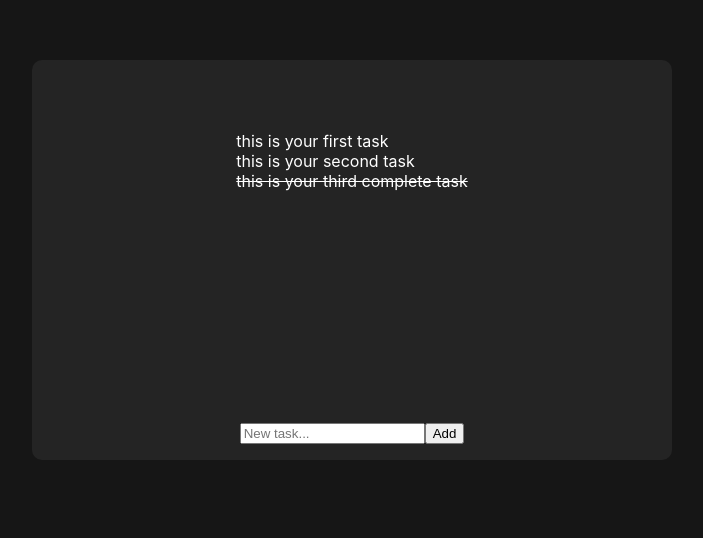
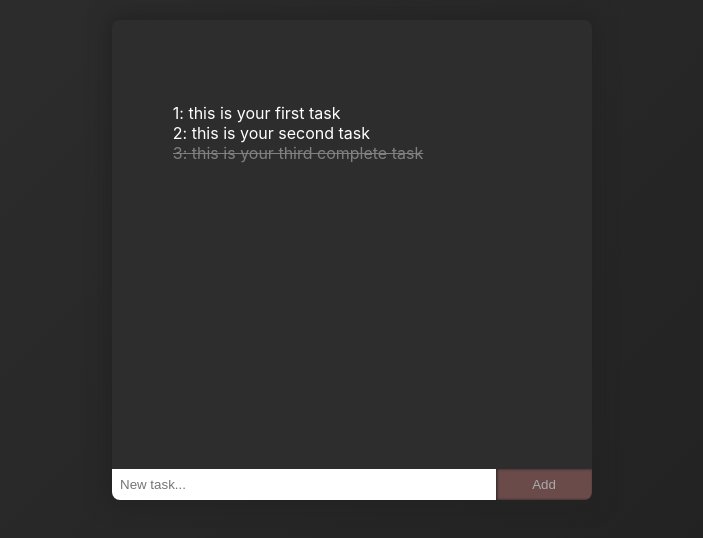
Before and after one commit to evgeny-rov/in24, a React (Create React App) app: page / in a window 1280 px wide. Shown: the part 140-678 px from the top of the page, without its empty margins (288-991 px from the left). Built offline with nearby package versions, Linux system fonts and the light colour scheme.

Commit message:
adding task properly working, styling

```diff
--- a/src/App.css
+++ b/src/App.css
@@ -16,7 +16,7 @@ code {
 .App {
   width: 100%;
   height: 100vh;
-  background-color: rgb(22, 22, 22);
+  background: linear-gradient(-45deg, rgb(31, 31, 31) 0%, rgb(48, 48, 48) 100%);
   display: flex;
   justify-content: center;
   align-items: center;
@@ -26,35 +26,88 @@ code {
 .task-container {
   box-sizing: border-box;
   padding: 1em;
-  width: 50%;
-  height: 50%;
-  background-color: rgb(36, 36, 36);
-  border-radius: 10px;
+  width: 30rem;
+  height: 30rem;
+  background: rgb(45, 45, 45);
+  border-radius: 0.5em;
   display: flex;
   justify-content: center;
   align-items: center;
   position: relative;
-}
-
-.user-input {
-  position: absolute;
-  bottom: 0;
-  padding: 1em;
+  box-shadow: 0 0 20px 5px rgb(35, 35, 35);
+  overflow: hidden;
 }
 
 .task-list {
   list-style: none;
   height: 70%;
+  width: 80%;
   padding: 0;
   margin: 1em;
   text-align: left;
   overflow: auto;
 }
 
-.task-list > li {
+.task-list li {
   cursor: pointer;
+  user-select: none;
+  transition: all .5s;
 }
 
-.task-list > li.complete {
+.task-list li.complete {
   text-decoration: line-through;
+  color: grey;
 }
+
+.task-list li:hover {
+  font-size: 1.05rem;
+}
+
+.user-input {
+  position: absolute;
+  box-sizing: border-box;
+  bottom: 0;
+  width: 100%;
+  height: 2.5rem;
+}
+
+.input {
+  box-sizing: border-box;
+  position: absolute;
+  padding: 0.5rem;
+  border: none;
+  outline: none;
+}
+
+.field {
+  left: 0;
+  bottom: 0;
+  width: 80%;
+  z-index: 4;
+}
+
+.sbmt-btn {
+  bottom: 0;
+  right: 0;
+  color: #fff;
+  width: 20%;
+  background: rgb(231, 71, 106);
+  transition: all .4s;
+  z-index: 5;
+  box-shadow: -3px 0 4px rgb(231, 71, 106);
+}
+
+.sbmt-btn:disabled {
+  color: #AAA;
+  background: rgb(107, 74, 74);
+  box-shadow: inset 1px 0 3px rgb(36, 36, 36);
+}
+
+@media (max-width: 35rem) {
+  .task-container {
+    height: 80vh;
+    width: 100%;
+    background: none;
+    box-shadow: none;
+  }
+}
--- a/src/components/Task.tsx
+++ b/src/components/Task.tsx
@@ -12,7 +12,7 @@ interface props {
 const Task = ({ id, text, isComplete, toggleTask }: props) => {
   const clsNames = isComplete ? 'complete': '';
 
-  return (<li className={clsNames} onClick={() => toggleTask(id)}>{text}</li>);
+return (<li className={clsNames} onClick={() => toggleTask(id)}>{id + 1}: {text}</li>);
 }
 
 export default connect(null, { toggleTask })(Task);
--- a/src/components/UserInput.tsx
+++ b/src/components/UserInput.tsx
@@ -9,18 +9,16 @@ interface props {
 const UserInput = ({ addTask }: props) => {
   const [text, setText] = useState('');
 
-  const handleAddTodo = (e: React.SyntheticEvent) => {
+  const handleAddTask = (e: React.SyntheticEvent) => {
     e.preventDefault();
-    if (text === '') return;
-
     addTask(text);
     setText('');
   };
 
   return (
     <div className="user-input">
-      <input type="text" placeholder="New task..." value={text} onChange={(e) => setText(e.target.value)} />
-      <input type="submit" value="Add" onClick={handleAddTodo} />
+      <input className="input field" type="text" placeholder="New task..." value={text} onChange={(e) => setText(e.target.value)} />
+      <input className="input sbmt-btn" type="submit" value="Add" disabled={text.length < 2} onClick={handleAddTask} />
     </div>
   );
 }
--- a/src/index.tsx
+++ b/src/index.tsx
@@ -16,17 +16,23 @@ const initialState = {
 const rootReducer = (state: any = initialState, action: any) => {
   switch(action.type) {
     case 'ADD_TASK':
-      console.log('task added', action)
-      return state;
-    case 'TOGGLE_TASK':
-      const { id } = action.payload;
+      const { id: addId, text } = action.payload;
       return {
         ...state,
         tasks: {
           ...state.tasks,
-          [id]: {
-            ...state.tasks[id],
-            isComplete: !state.tasks[id].isComplete,
+          [addId]: { id: addId, text, isComplete: false },
+        }
+      };
+    case 'TOGGLE_TASK':
+      const { id: toggleId } = action.payload;
+      return {
+        ...state,
+        tasks: {
+          ...state.tasks,
+          [toggleId]: {
+            ...state.tasks[toggleId],
+            isComplete: !state.tasks[toggleId].isComplete,
           }
         }
       };
```
